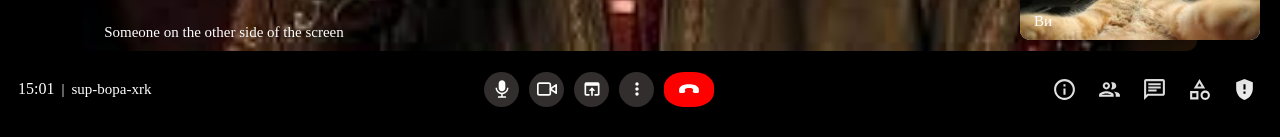
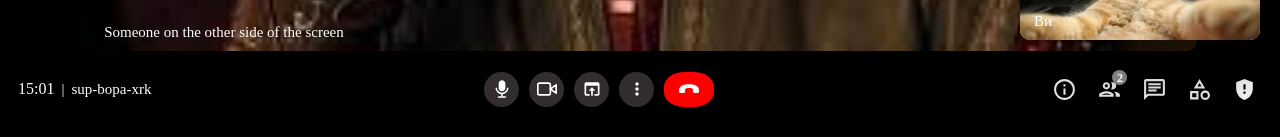
Before and after one commit to akopanskiy/google-meets, a React (Create React App) app: page / in a window 1280 px wide. Shown: the part 660-797 px from the top of the page. Built offline with nearby package versions, Linux system fonts and the light colour scheme.

Commit message:
added a display of the number of participants

```diff
--- a/src/components/FunctionButtons/FunctionButtons.js
+++ b/src/components/FunctionButtons/FunctionButtons.js
@@ -58,6 +58,11 @@ const FunctionButtons = () => {
         >
           <h6 className={styles.hoverBtnDropdownText}>Показати всіх</h6>
         </div>
+
+        <div className={styles.numberOfUsers}>
+          <h6 className={styles.numberOfUsersText}>2</h6>
+        </div>
+
         <button
           type="button"
           className={styles.button}
--- a/src/components/FunctionButtons/FunctionButtons.module.css
+++ b/src/components/FunctionButtons/FunctionButtons.module.css
@@ -73,3 +73,18 @@
 .hoverBtnDropdownTextFirth {
   margin: 3px 0 0 0px;
 }
+.numberOfUsers {
+  position: absolute;
+  width: 15px;
+  height: 15px;
+  bottom: 55px;
+  right: 153px;
+  border-radius: 50%;
+  background-color: gray;
+  z-index: 10;
+}
+.numberOfUsersText {
+  margin: 1px 0 1px 5px;
+  color: #fff;
+  font-size: 12px;
+}
```
